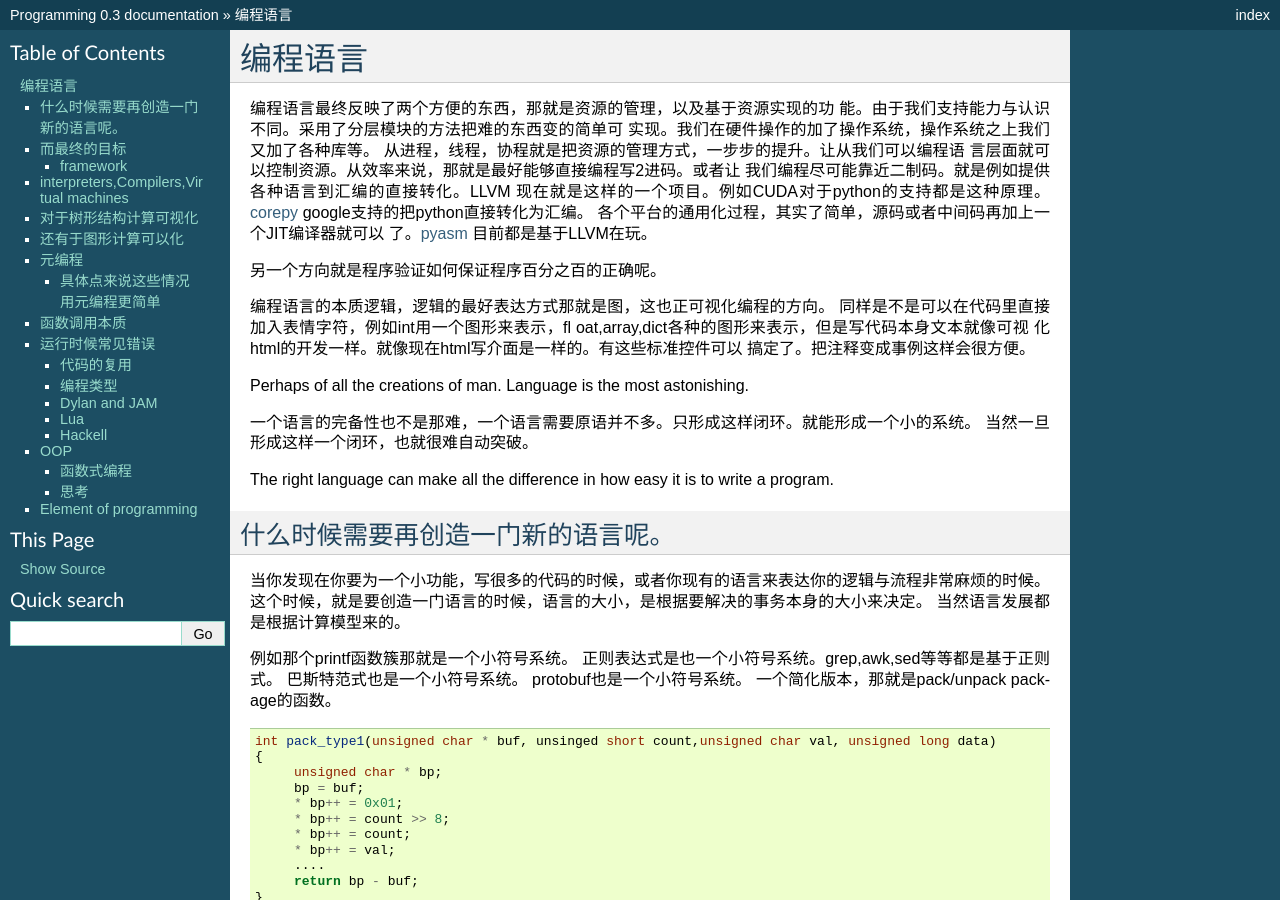
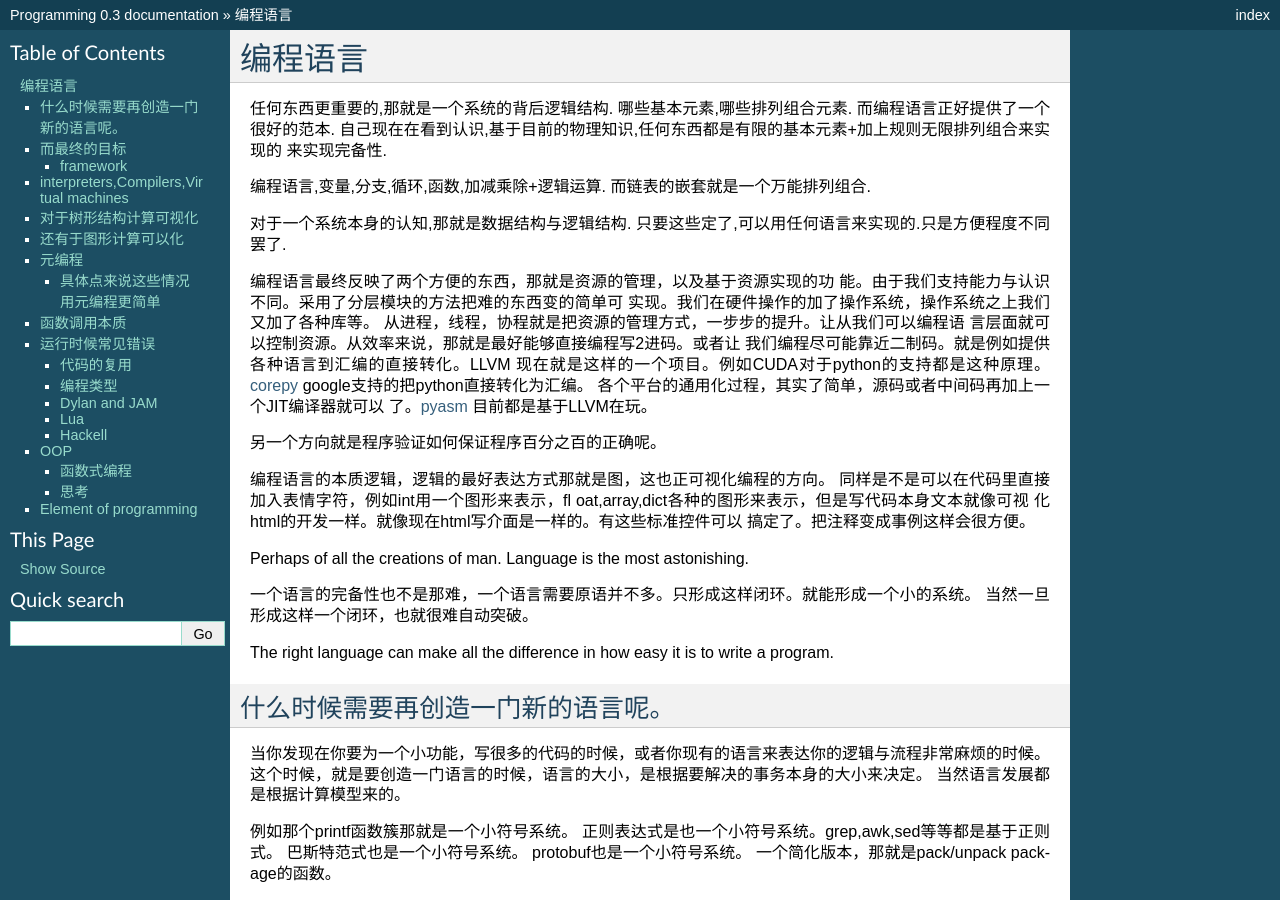
Before and after one commit to gwli/Programming, a Sphinx documentation site: the page built from source/content/Stage_0/ProgrammingLanguage.rst, in a window 1280 px wide and 900 px high. Built offline with Sphinx 7.4.7, drawn with Linux system fonts in a browser that asks for light colours.

Commit message:
编程语言的本质

```diff
--- a/source/content/Stage_0/ProgrammingLanguage.rst
+++ b/source/content/Stage_0/ProgrammingLanguage.rst
@@ -1,6 +1,12 @@
 **********
 编程语言
 **********
+
+任何东西更重要的,那就是一个系统的背后逻辑结构. 哪些基本元素,哪些排列组合元素. 而编程语言正好提供了一个很好的范本. 自己现在在看到认识,基于目前的物理知识,任何东西都是有限的基本元素+加上规则无限排列组合来实现的 来实现完备性.
+
+编程语言,变量,分支,循环,函数,加减乘除+逻辑运算. 而链表的嵌套就是一个万能排列组合.
+
+对于一个系统本身的认知,那就是数据结构与逻辑结构. 只要这些定了,可以用任何语言来实现的.只是方便程度不同罢了.
 
 编程语言最终反映了两个方便的东西，那就是资源的管理，以及基于资源实现的功
 能。由于我们支持能力与认识不同。采用了分层模块的方法把难的东西变的简单可
```
